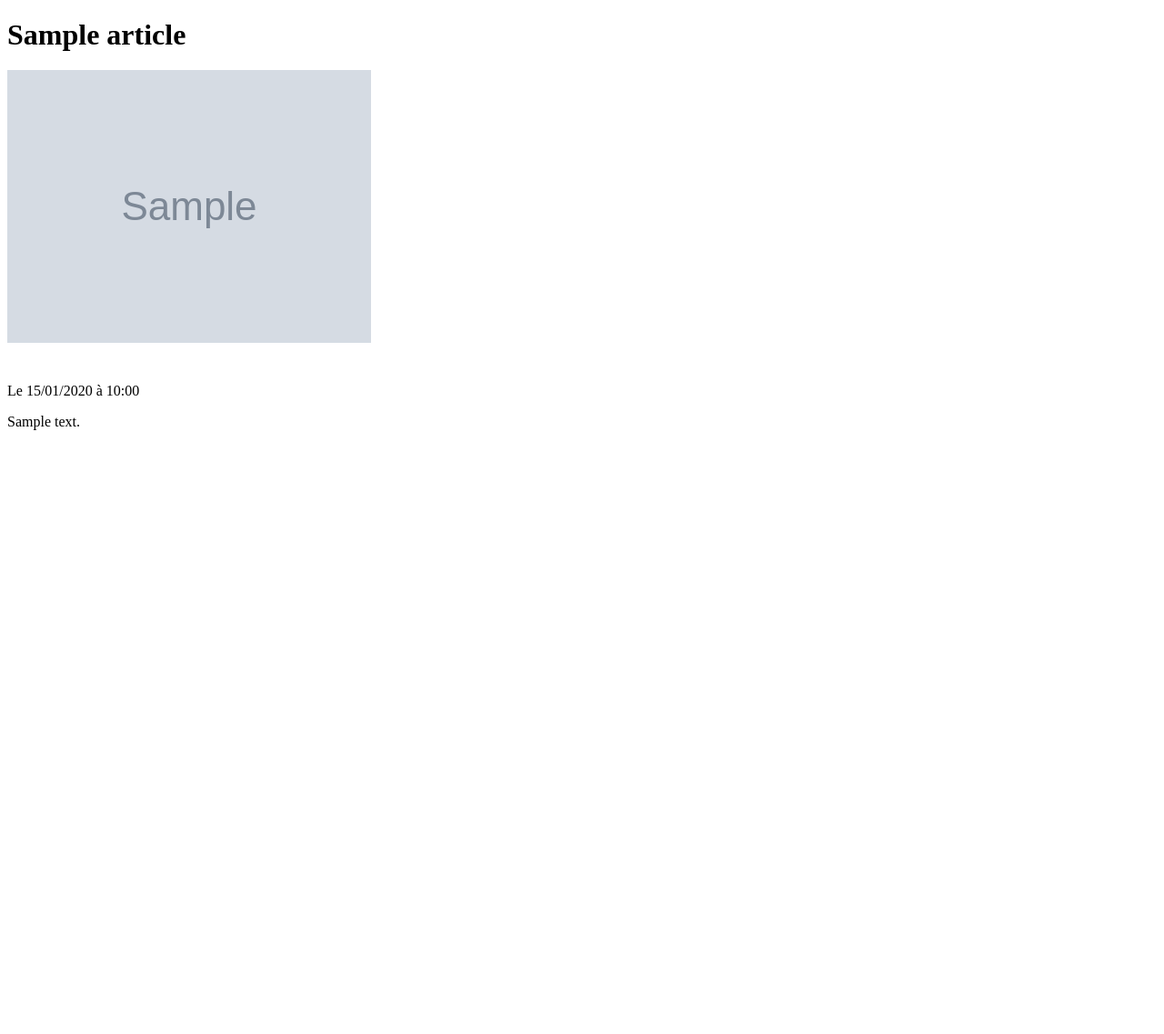
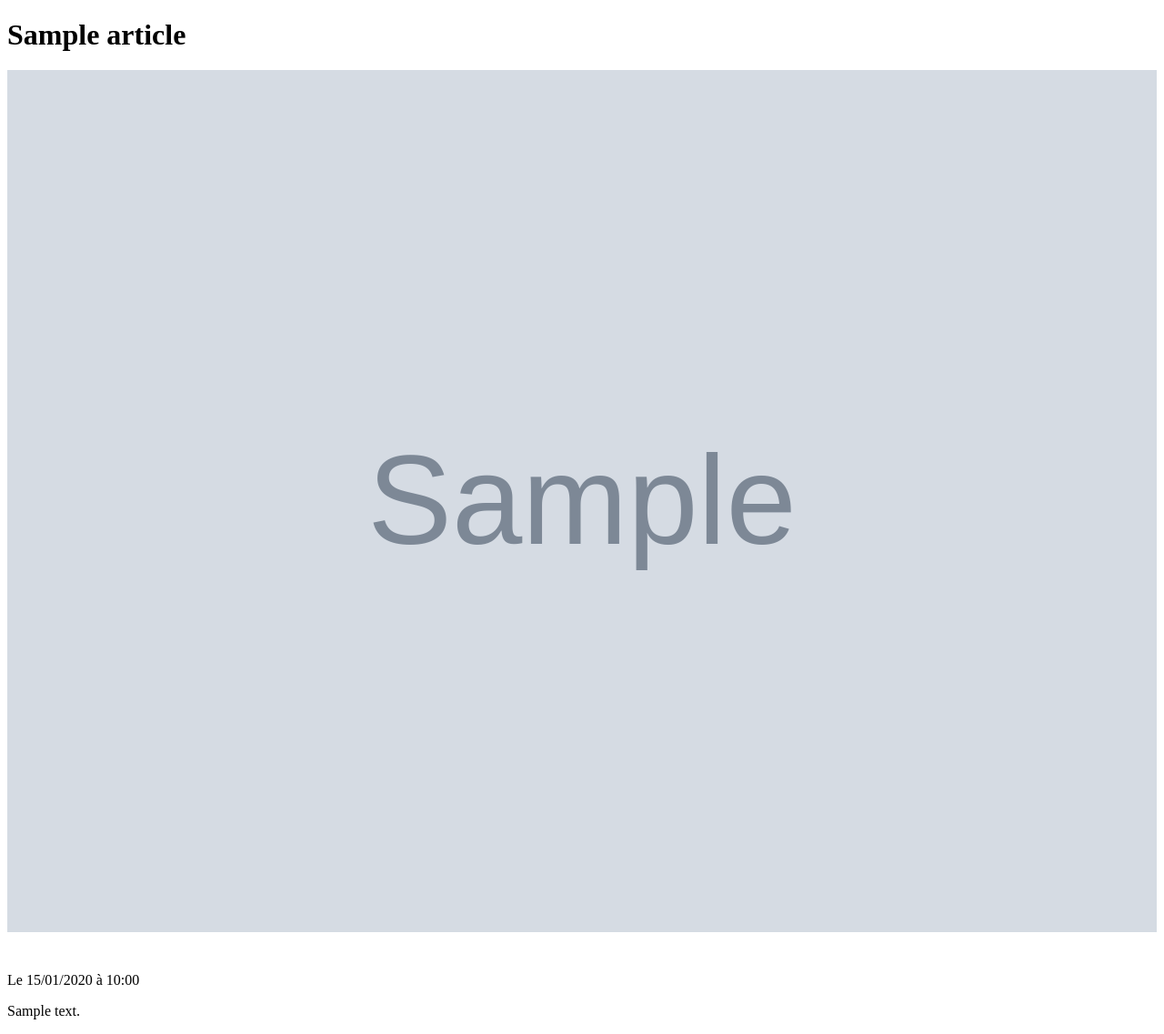
Before and after one commit to yannickbiheul/vigne, a Symfony app: template templates/show/index.html.twig in a window 1280 px wide. Shown: the part 44-1181 px from the top of the page at 91% size. Before the commit the page ends 517 px from the top, so only its background shows below. Run offline with Twig, Linux system fonts and the light colour scheme; the template is opened without the code that fills it: most values are stand-ins (such as "Sample title", 1, 10 or a date in 2020); grey boxes marked "Sample" are stand-in pictures; some libraries are stand-ins or nearby versions.

Commit message:
Retouche page article

```diff
--- a/templates/base.html.twig
+++ b/templates/base.html.twig
@@ -16,7 +16,7 @@
 
         <nav class="navbar navbar-expand-lg navbar-dark bg-dark">
 			<div class="container-fluid">
-				<a class="navbar-brand" href="{{ path('home') }}">Les Amis de la Vigne</a>
+				<a class="navbar-brand" href="/">Les Amis de la Vigne</a>
 				<button class="navbar-toggler" type="button" data-bs-toggle="collapse" data-bs-target="#navbarNavAltMarkup" aria-controls="navbarNavAltMarkup" aria-expanded="false" aria-label="Toggle navigation">
 					<span class="navbar-toggler-icon"></span>
 				</button>
--- a/templates/home/index.html.twig
+++ b/templates/home/index.html.twig
@@ -21,7 +21,7 @@
     <div class="row justify-content-center">
         {% for article in articles %}
             <div class="card col-md-4" style="width: 18rem; margin: 10px;">
-                <small class="date">Le {{ article.createdAt | date("d/m/Y") }} à {{ article.createdAt | date("H:i") }}</small>
+                <small class="date" style="color: #333;">Le {{ article.createdAt | date("d/m/Y") }} à {{ article.createdAt | date("H:i") }}</small>
                 <img src="{{ article.image }}" class="card-img-top" alt="{{ article.title }}">
                 <div class="card-body">
                     <h5 class="card-title">{{ article.title }}</h5>
--- a/templates/show/index.html.twig
+++ b/templates/show/index.html.twig
@@ -4,20 +4,20 @@
 
 {% block body %}
 
-<div class="container justify-content-center">
+<div class="container">
 
-    <h1 class="text-center" style="margin: 20px 0;">{{ article.title }}</h1>
+    <h1 class="title p-1" style="margin: 20px 0;">{{ article.title }}</h1>
 
-    <div class="row justify-content-center">
-        <div class="img-fluid col-md-6">
-            <img src="{{ article.image }}" alt="{{ article.title }}">
+    <div class="row">
+        <div class="img-fluid">
+            <img width="100%" src="{{ article.image }}" alt="{{ article.title }}">
         </div>
     </div>
 
-    <div class="content row justify-content-center">
+    <div class="content">
         <p class="date" style="margin-top: 40px;">Le {{ article.createdAt | date("d/m/Y") }} à {{ article.createdAt | date("H:i") }}</p>
 
-        <p class="content">{{ article.content }}</p>
+        <p class="content text-justify">{{ article.content }}</p>
     </div>
 
 </div>
```
